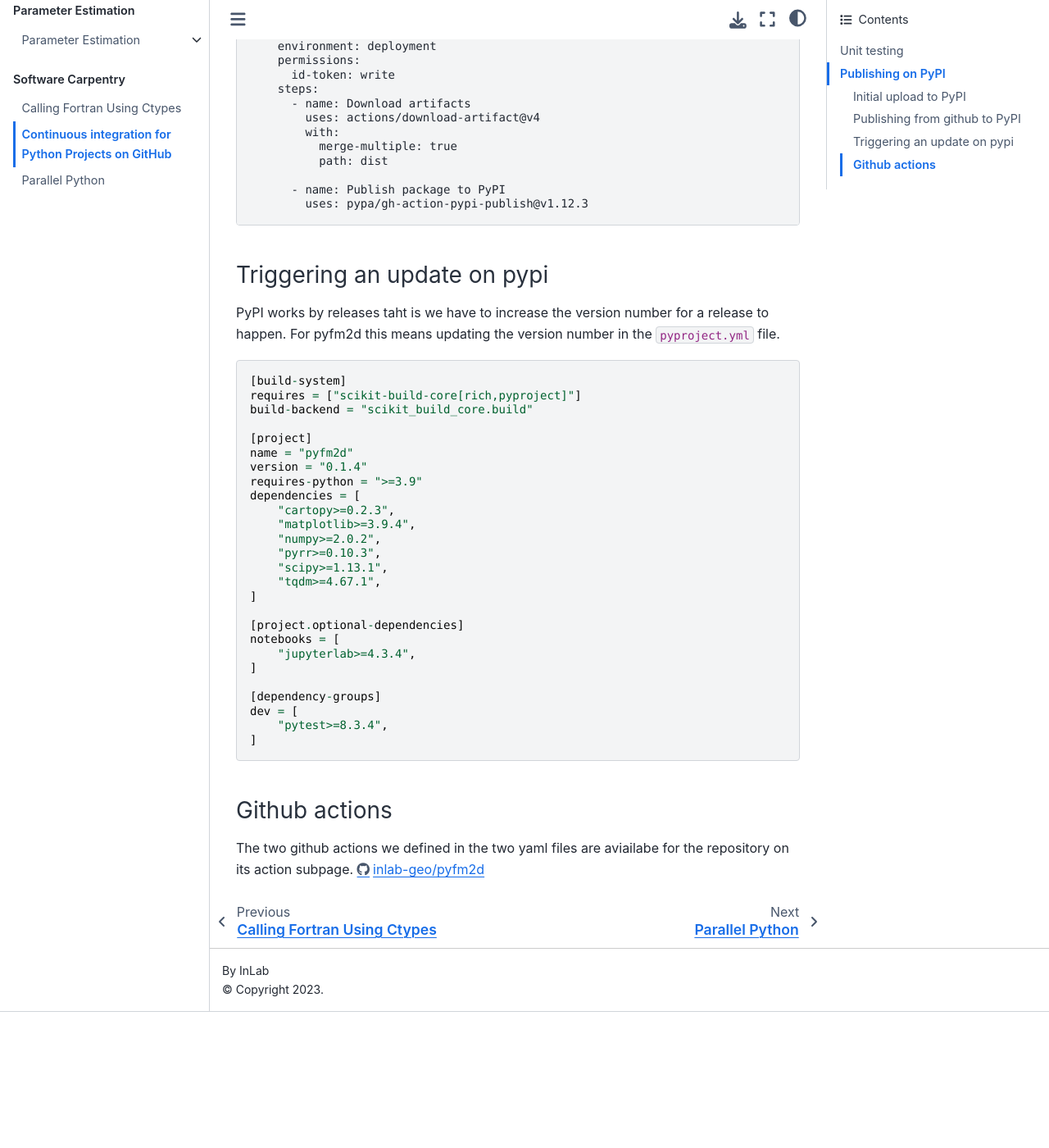
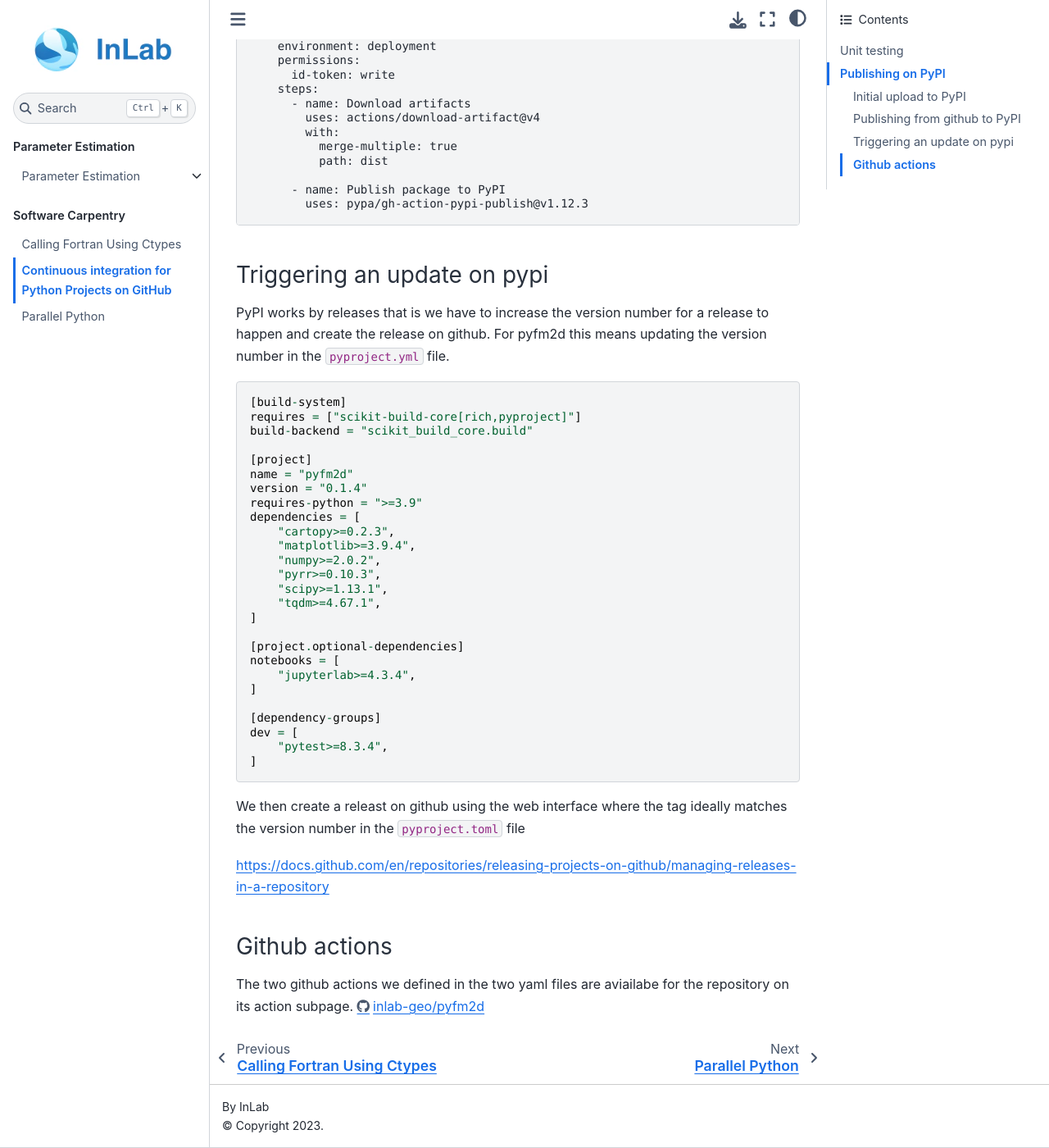
Before and after one commit to inlab-geo/cofi-resources, a Jupyter Book: the page built from docs/software_carpentry/python_packaging.md, in a window 1280 px wide and 1400 px high, scrolled down 5126 px. Shown: the whole window at 82% size. Built offline with Jupyter Book 1.0.4 settings and Sphinx 7.4.7 and the Sphinx Book theme 1.1.4, drawn with Linux system fonts in a browser that asks for light colours; before the commit the page ends 6360 px from its top, so only the background shows below that.

Commit message:
Update python_packaging.md

````diff
--- a/docs/software_carpentry/python_packaging.md
+++ b/docs/software_carpentry/python_packaging.md
@@ -242,7 +242,7 @@ jobs:
 
 ### Triggering an update on pypi
 
-PyPI works by releases taht is we have to increase the version number for a release to happen. For pyfm2d this means updating the version number in the `pyproject.yml` file.
+PyPI works by releases that is we have to increase the version number for a release to happen and create the release on github. For pyfm2d this means updating the version number in the `pyproject.yml` file.
 
 ```
 [build-system]
@@ -273,6 +273,9 @@ dev = [
 ]
 ```
 
+We then create a releast on github using the web interface where the tag ideally matches the version number in the `pyproject.toml` file
+
+[https://docs.github.com/en/repositories/releasing-projects-on-github/managing-releases-in-a-repository](https://docs.github.com/en/repositories/releasing-projects-on-github/managing-releases-in-a-repository)
 
 ### Github actions
 
````
